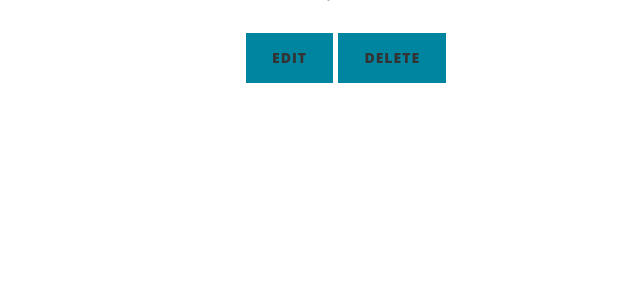
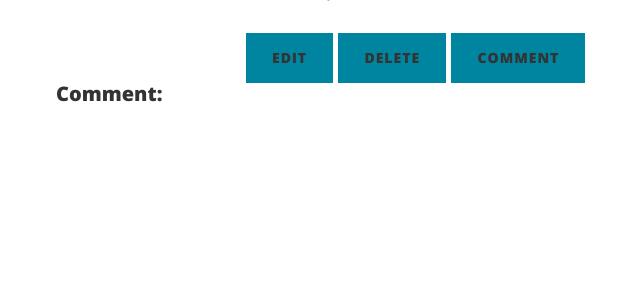
Before and after one commit to ranjan1994/Blog, a Flask app: page /comment/ in a window 1280 px wide. Shown: the part 87-377 px from the top of the page, without its empty margins (29-669 px from the left). Run offline with Flask 2, Linux system fonts and the light colour scheme; the visitor is signed in with stand-in values (Sample User, id 1); data that the repository does not hold is empty; parts of the project's set-up code (start-up, migrations or seed data) failed here and were passed over; some libraries are stand-ins or nearby versions.

Commit message:
added comment section on content

```diff
--- a/app.py
+++ b/app.py
@@ -9,7 +9,7 @@ from werkzeug.security import generate_password_hash, check_password_hash
 from flask_login import LoginManager, UserMixin, login_user, login_required, logout_user, current_user
 from flask_permissions.core import Permissions
 from flask_permissions.decorators import user_is, user_has
-from forms import LoginForm,RegisterForm,ContentForm
+from forms import LoginForm,RegisterForm,ContentForm,CommentForm
 
 
 app = Flask(__name__)
@@ -26,6 +26,7 @@ login_manager.login_view = 'login'
 perms = Permissions(app, db, current_user)
 
 #models class, will put it at seperate location and import here
+
 class User(UserMixin, db.Model):
     """ User field for creating new account """
 
@@ -51,10 +52,21 @@ class Status(UserMixin, db.Model):
     login=db.Column(db.DateTime())
     logout=db.Column(db.DateTime())
 
+class Comment(UserMixin, db.Model):
+    """creating the comment for content """
+    id = db.Column(db.Integer, primary_key=True)
+    con_id=db.Column(db.Integer)
+    content=db.Column(db.String())
+    time=db.Column(db.DateTime())
+    user=db.Column(db.String())
+
+
 
 @login_manager.user_loader
 def load_user(user_id):
     return User.query.get(int(user_id))
+
+#Views starts from here
 
 @app.route('/')
 @login_required
@@ -118,7 +130,8 @@ def detail(slug):
     """ Detail for the clicked post on the index page """
 
     content = Content.query.filter_by(id=slug).first()
-    return render_template('post.html', content=content)
+    comment = Comment.query.filter_by(con_id=slug)
+    return render_template('post.html', content=content,comment=comment)
 
 @app.route('/create',methods=['GET', 'POST'])
 @login_required
@@ -135,6 +148,21 @@ def create():
 
     return render_template('create.html', form=form)
 
+@app.route('/<slug>/comment',methods=['GET', 'POST'])
+@login_required
+def comment(slug):
+    """ Creating/adding new comment """
+    form =CommentForm()
+
+    if form.validate_on_submit():
+
+        new_comment=Comment(con_id=slug,content=form.comment.data,time=datetime.datetime.now(),user=current_user.username)
+        db.session.add(new_comment)
+        db.session.commit()
+        return redirect(url_for('index'))
+
+    return render_template('comment.html', form=form,id=slug)
+
 @app.route('/<slug>/edit',methods=['GET', 'POST'])
 @login_required
 def edit(slug):
@@ -142,7 +170,7 @@ def edit(slug):
 
     data = Content.query.filter_by(id=slug).first()
     form=ContentForm()
-    #found best way to re-populate is to partion request btw GET and POST
+    #I found best way to re-populate is to partion request btw GET and POST
     if request.method == 'GET':
         form.title.data= data.title
         form.detail.data= data.detail
--- a/templates/post.html
+++ b/templates/post.html
@@ -57,8 +57,16 @@
               on {{content.time}}</p>
               <button class="btn btn-primary"><a href="http://127.0.0.1:5000/{{content.id}}/edit">Edit</a></button>
               <button class="btn btn-primary"><a href="http://127.0.0.1:5000/{{content.id}}/delete">Delete</a></button>
+              <button class="btn btn-primary"><a href="http://127.0.0.1:5000/{{content.id}}/comment">Comment</a></button>
           </div>
         </div>
+        <h5>Comment:</h5>
+        {% set count = [1] %}
+        {% for comments in comment %}
+        <p>{{count}}-{{comments.content}} - <b>{{comments.user}}</b> - <b>{{comments.time.strftime('%d-%m-%Y')}}</b></p>
+        {% if count.append(count.pop() + 1) %}{% endif %}
+        {% endfor %}
+
       </div>
     </article>
 
```
Also changed, not shown: templates/comment.html (added, +27 -0 lines).
